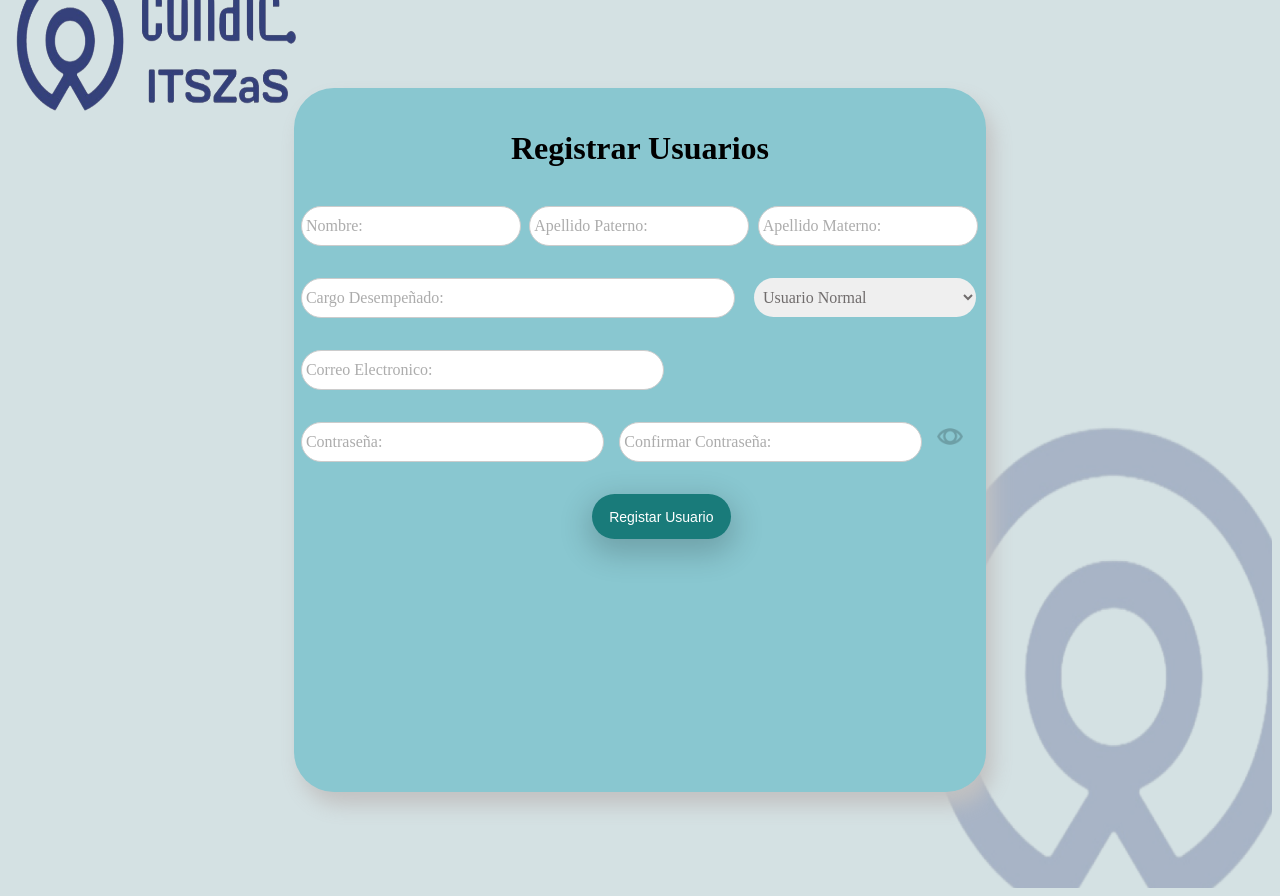
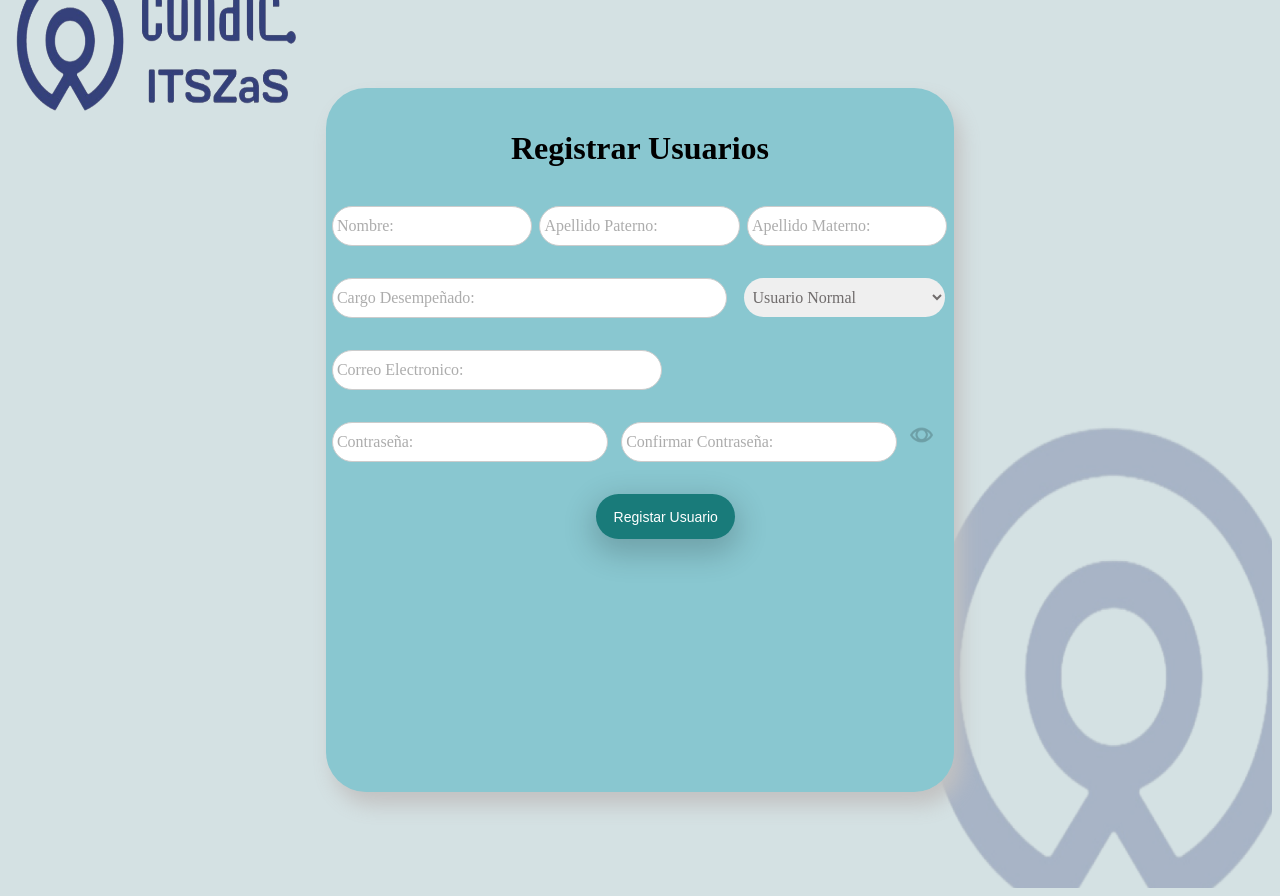
Before and after one commit to luishmn/Proyecto-CONAIC, a PHP site: page /registrar_usuario/registraUsuarios.html in a window 1280 px wide. Run offline with PHP 8.4, Linux system fonts and the light colour scheme.

Commit message:
cambio css agregar usuario

```diff
--- a/registrar_usuario/registraUsuariosD.css
+++ b/registrar_usuario/registraUsuariosD.css
@@ -65,7 +65,7 @@ input[type="password"] {
 
 .from-login{
   position: relative;
-  width: 50%;
+  width: 45%;
   height: 83%;
 
   background-color:#89C7D0 ;
```
